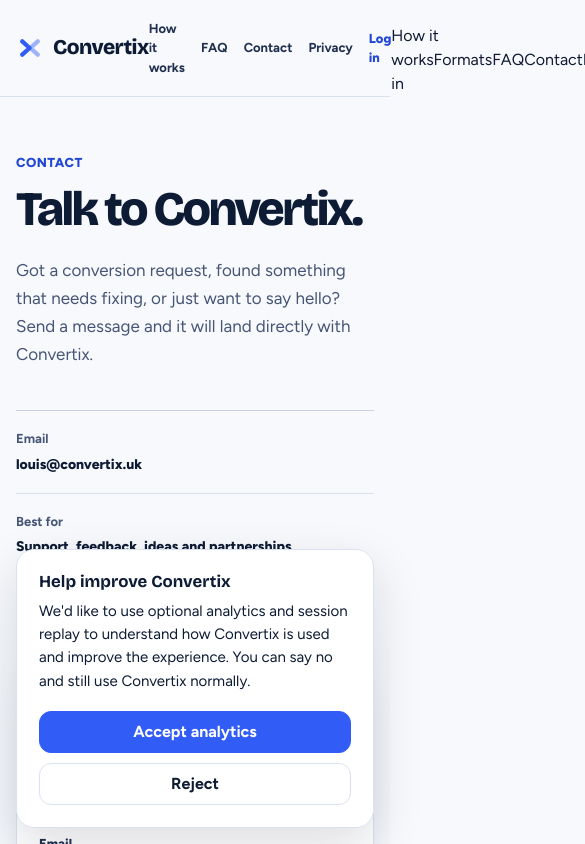
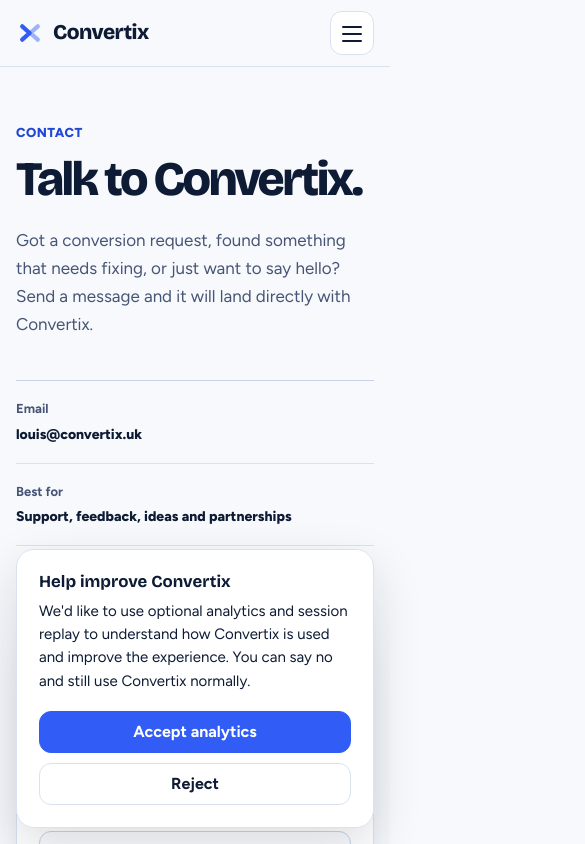
Before and after one commit to louisboii747/Convertix, a Next.js app in the folder apps/web/: page /contact in a window 390 px wide. Shown: the top 844 px of the page, 585 px wide, since content can reach past the window. Built offline with nearby package versions, Linux system fonts and the light colour scheme; no server answers.

Commit message:
Style animated mobile navigation

```diff
--- a/apps/web/src/app/globals.css
+++ b/apps/web/src/app/globals.css
@@ -116,11 +116,14 @@ svg {
 }
 
 .site-header {
+  position: relative;
+  z-index: 50;
   border-bottom: 1px solid var(--line);
   background: rgba(247, 249, 252, 0.96);
 }
 
 .site-header-inner {
+  position: relative;
   display: flex;
   align-items: center;
   justify-content: space-between;
@@ -153,6 +156,10 @@ svg {
   color: var(--ink-800);
   font-size: 14px;
   font-weight: 650;
+}
+
+.mobile-nav {
+  display: none;
 }
 
 .site-nav a,
@@ -1263,12 +1270,157 @@ main {
   }
 
   .site-nav {
-    gap: 16px;
-    font-size: 13px;
-  }
-
-  .site-nav a:nth-child(2) {
     display: none;
+  }
+
+  .mobile-nav {
+    display: block;
+  }
+
+  .mobile-nav-toggle {
+    position: relative;
+    z-index: 2;
+    display: grid;
+    width: 44px;
+    height: 44px;
+    place-items: center;
+    padding: 0;
+    border: 1px solid var(--line);
+    border-radius: 12px;
+    background: white;
+    color: var(--ink-950);
+    cursor: pointer;
+    transition:
+      border-color 180ms var(--ease-out),
+      background 180ms var(--ease-out),
+      transform 180ms var(--ease-out);
+  }
+
+  .mobile-nav-toggle:hover,
+  .mobile-nav-toggle:focus-visible {
+    border-color: #aebef2;
+    background: var(--cobalt-soft);
+  }
+
+  .mobile-nav-toggle:active {
+    transform: scale(0.97);
+  }
+
+  .mobile-nav-toggle span {
+    position: absolute;
+    width: 20px;
+    height: 2px;
+    border-radius: 999px;
+    background: currentColor;
+    transition:
+      transform 240ms var(--ease-out),
+      opacity 160ms var(--ease-out),
+      top 240ms var(--ease-out);
+  }
+
+  .mobile-nav-toggle span:nth-child(1) {
+    top: 14px;
+  }
+
+  .mobile-nav-toggle span:nth-child(2) {
+    top: 21px;
+  }
+
+  .mobile-nav-toggle span:nth-child(3) {
+    top: 28px;
+  }
+
+  .mobile-nav.is-open .mobile-nav-toggle span:nth-child(1) {
+    top: 21px;
+    transform: rotate(45deg);
+  }
+
+  .mobile-nav.is-open .mobile-nav-toggle span:nth-child(2) {
+    opacity: 0;
+    transform: scaleX(0.4);
+  }
+
+  .mobile-nav.is-open .mobile-nav-toggle span:nth-child(3) {
+    top: 21px;
+    transform: rotate(-45deg);
+  }
+
+  .mobile-nav-panel {
+    position: absolute;
+    top: calc(100% + 10px);
+    right: 0;
+    width: min(310px, calc(100vw - 32px));
+    padding: 10px;
+    border: 1px solid var(--line-strong);
+    border-radius: 16px;
+    background: rgba(255, 255, 255, 0.98);
+    box-shadow: 0 22px 54px -32px rgba(29, 51, 94, 0.42);
+    opacity: 0;
+    pointer-events: none;
+    transform: translateY(-8px) scale(0.985);
+    transform-origin: top right;
+    transition:
+      opacity 180ms var(--ease-out),
+      transform 220ms var(--ease-out);
+  }
+
+  .mobile-nav.is-open .mobile-nav-panel {
+    opacity: 1;
+    pointer-events: auto;
+    transform: translateY(0) scale(1);
+  }
+
+  .mobile-nav-panel nav {
+    display: grid;
+  }
+
+  .mobile-nav-panel a {
+    position: relative;
+    display: flex;
+    min-height: 48px;
+    align-items: center;
+    padding: 0 14px;
+    border-radius: 10px;
+    color: var(--ink-800);
+    font-size: 15px;
+    font-weight: 680;
+    transition:
+      color 180ms var(--ease-out),
+      background 180ms var(--ease-out),
+      transform 180ms var(--ease-out);
+  }
+
+  .mobile-nav-panel a::after {
+    position: absolute;
+    right: 14px;
+    bottom: 9px;
+    left: 14px;
+    height: 1px;
+    background: currentColor;
+    content: "";
+    opacity: 0.45;
+    transform: scaleX(0);
+    transform-origin: right;
+    transition: transform 220ms var(--ease-out);
+  }
+
+  .mobile-nav-panel a:hover,
+  .mobile-nav-panel a:focus-visible {
+    background: var(--cobalt-soft);
+    color: var(--cobalt-dark);
+    transform: translateX(2px);
+  }
+
+  .mobile-nav-panel a:hover::after,
+  .mobile-nav-panel a:focus-visible::after {
+    transform: scaleX(1);
+    transform-origin: left;
+  }
+
+  .mobile-nav-auth-link {
+    margin-top: 6px;
+    border-top: 1px solid var(--line);
+    color: var(--cobalt-dark) !important;
   }
 
   .hero-section {
```
